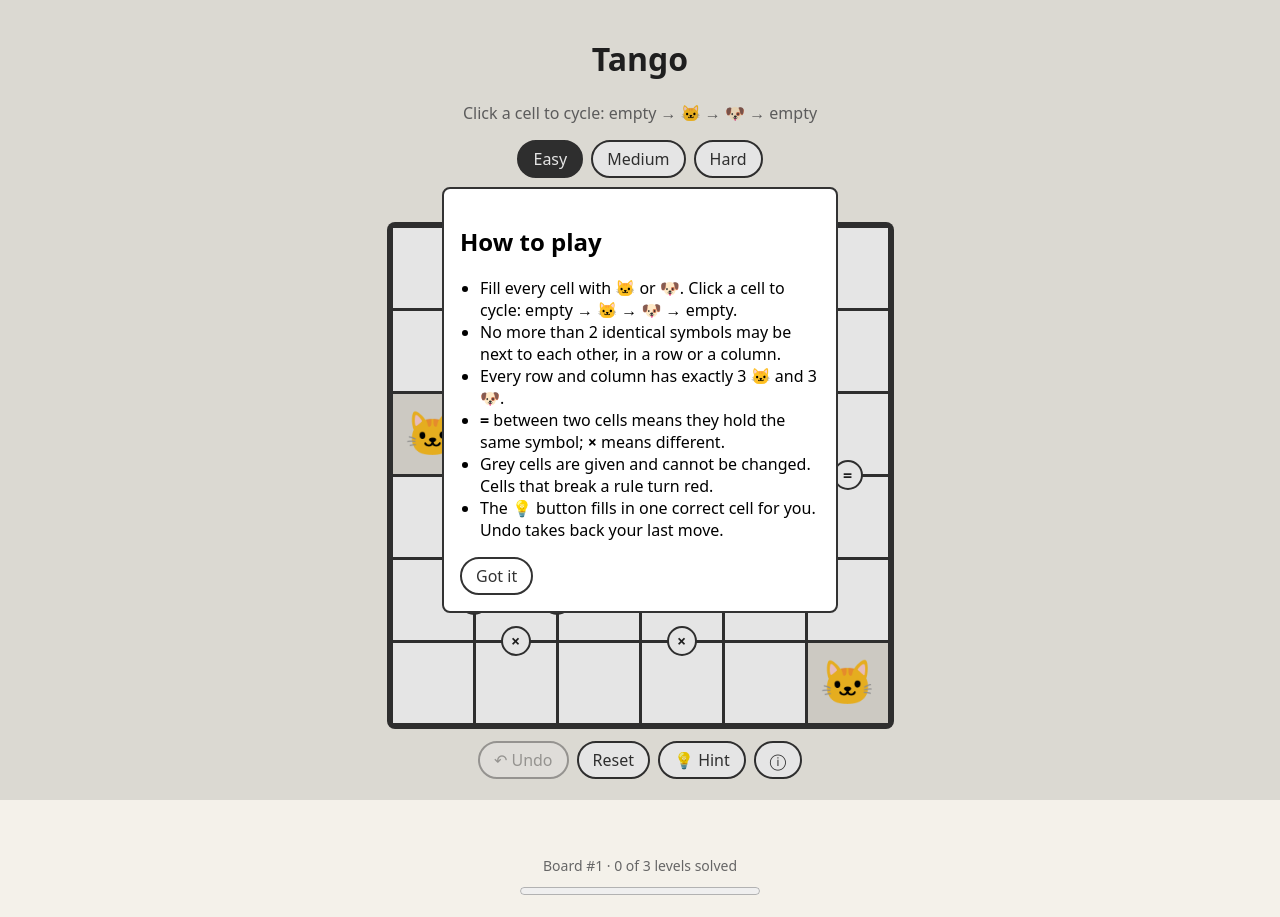
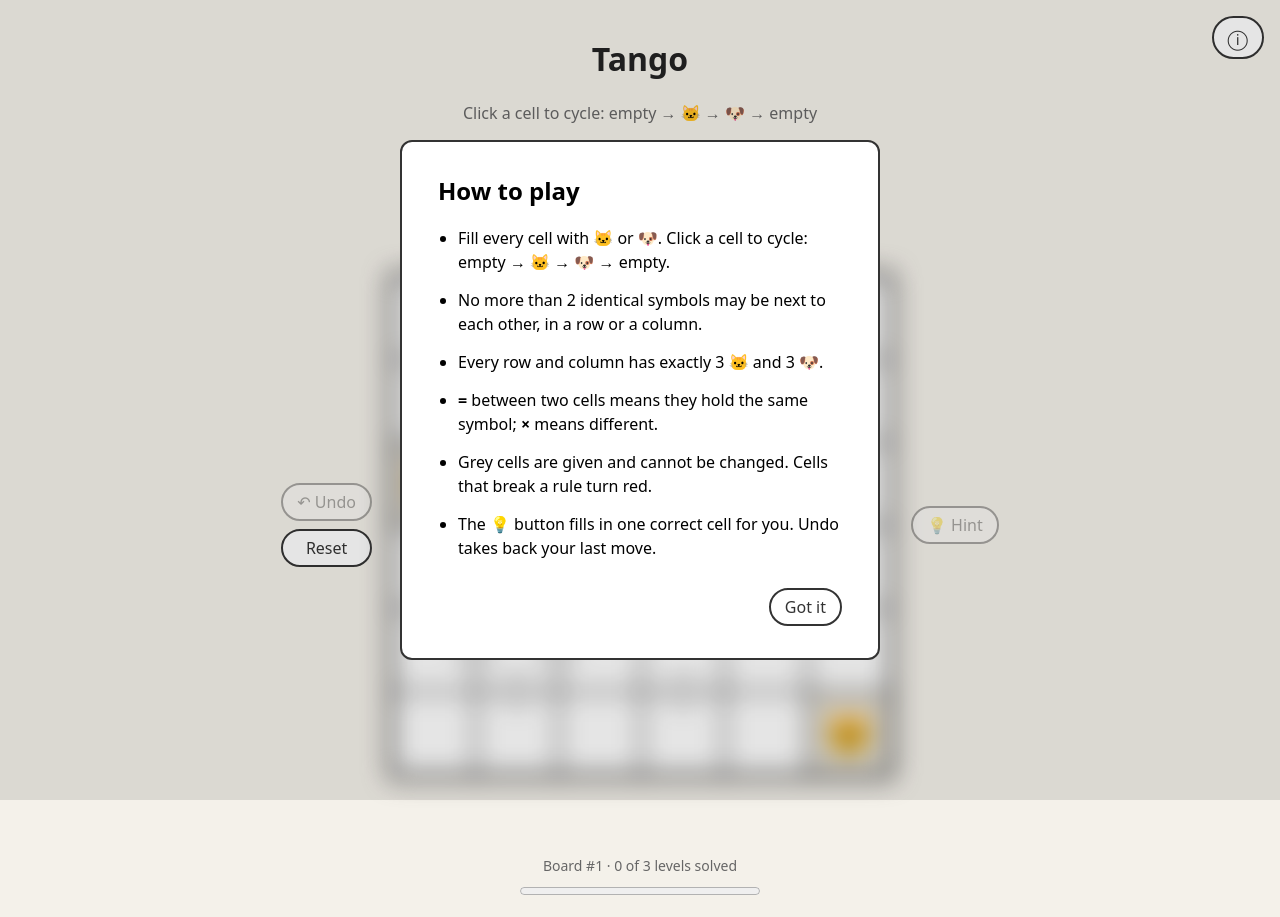
Before and after one commit to wielkate/linkedin-tango, a website built with Vite: page index.html in a window 1280 px wide. Both pictures are taken after a click on the button "How to play". Built offline with nearby package versions, Linux system fonts and the light colour scheme.

Commit message:
Rearrange buttons, add pause\/resume, pause timer while info is open, add spacing
Co-Authored-By: Claude Sonnet 5.5 <noreply@anthropic.com>
Claude-Session: https://claude.ai/code/session_01YEEFhzNzdPrR24prKmY42c

```diff
--- a/index.html
+++ b/index.html
@@ -9,14 +9,21 @@
     <main>
       <h1>Tango</h1>
       <p class="hint">Click a cell to cycle: empty → 🐱 → 🐶 → empty</p>
+      <button type="button" id="info" class="control-button" aria-label="How to play">ⓘ</button>
       <div id="difficulty"></div>
-      <p id="timer">0 sec</p>
-      <div id="board"></div>
-      <div id="controls">
-        <button type="button" id="undo" class="control-button">↶ Undo</button>
-        <button type="button" id="reset" class="control-button">Reset</button>
-        <button type="button" id="hint" class="control-button">💡 Hint</button>
-        <button type="button" id="info" class="control-button" aria-label="How to play">ⓘ</button>
+      <div id="timer-row">
+        <span id="timer">0 sec</span>
+        <button type="button" id="pause" class="control-button">⏸ Pause</button>
+      </div>
+      <div id="board-area">
+        <div class="side-controls">
+          <button type="button" id="undo" class="control-button">↶ Undo</button>
+          <button type="button" id="reset" class="control-button">Reset</button>
+        </div>
+        <div id="board"></div>
+        <div class="side-controls">
+          <button type="button" id="hint" class="control-button">💡 Hint</button>
+        </div>
       </div>
       <p id="status"></p>
       <div id="progress"></div>
--- a/src/controls.css
+++ b/src/controls.css
@@ -1,15 +1,8 @@
-#controls {
-  display: flex;
-  justify-content: center;
-  gap: 8px;
-  margin-top: 12px;
-}
 
 #difficulty {
   display: flex;
   justify-content: center;
   gap: 8px;
-  margin-bottom: 12px;
 }
 
 .difficulty-button,
--- a/src/main.ts
+++ b/src/main.ts
@@ -25,12 +25,14 @@ let lockedCellKeys = new Set(givenCells.map(toCellKey));
 
 const changeHistory = new ChangeHistory();
 const stopwatch = new Stopwatch();
+let wasStopwatchPausedBeforeInfo = false;
 const solvedDifficulties = loadSolvedDifficulties();
 
 const difficultyElement = getRequiredElement('difficulty');
 const undoButton = getRequiredButton('undo');
 const resetButton = getRequiredButton('reset');
 const hintButton = getRequiredButton('hint');
+const pauseButton = getRequiredButton('pause');
 const infoButton = getRequiredButton('info');
 const infoDialog = getRequiredElement('info-dialog') as HTMLDialogElement;
 const timerElement = getRequiredElement('timer');
@@ -106,7 +108,7 @@ function revealHint(): void {
 }
 
 function finishPuzzleIfSolved(): void {
-  const isRunningAndSolved = stopwatch.isRunning() && isSolved(board, edgeHints);
+  const isRunningAndSolved = !stopwatch.isStopped() && isSolved(board, edgeHints);
 
   if (!isRunningAndSolved) {
     return;
@@ -115,6 +117,29 @@ function finishPuzzleIfSolved(): void {
   stopwatch.stop();
   solvedDifficulties.add(selectedDifficulty);
   saveSolvedDifficulties(solvedDifficulties);
+}
+
+function togglePause(): void {
+  if (stopwatch.isPaused()) {
+    stopwatch.resume();
+  } else {
+    stopwatch.pause();
+  }
+  render();
+}
+
+function openInfo(): void {
+  wasStopwatchPausedBeforeInfo = stopwatch.isPaused();
+  stopwatch.pause();
+  infoDialog.showModal();
+  render();
+}
+
+function handleInfoClosed(): void {
+  if (!wasStopwatchPausedBeforeInfo) {
+    stopwatch.resume();
+  }
+  render();
 }
 
 function renderTimer(): void {
@@ -129,8 +154,12 @@ function render(): void {
     { board, lockedCellKeys, cellKeysBreakingRules, edgeHints },
     handleCellClick,
   );
-  undoButton.disabled = changeHistory.isEmpty();
-  hintButton.disabled = isSolved(board, edgeHints);
+  const isPaused = stopwatch.isPaused();
+  boardElement.classList.toggle('paused', isPaused);
+  pauseButton.textContent = isPaused ? '▶ Resume' : '⏸ Pause';
+  pauseButton.disabled = stopwatch.isStopped();
+  undoButton.disabled = changeHistory.isEmpty() || isPaused;
+  hintButton.disabled = isSolved(board, edgeHints) || isPaused;
   renderTimer();
   renderProgress(progressElement, solvedDifficulties, puzzles[selectedDifficulty].id);
   statusElement.textContent = createStatusMessage();
@@ -146,6 +175,8 @@ function createStatusMessage(): string {
 undoButton.addEventListener('click', undoLastChange);
 resetButton.addEventListener('click', resetBoard);
 hintButton.addEventListener('click', revealHint);
-infoButton.addEventListener('click', () => infoDialog.showModal());
+pauseButton.addEventListener('click', togglePause);
+infoButton.addEventListener('click', openInfo);
+infoDialog.addEventListener('close', handleInfoClosed);
 window.setInterval(renderTimer, TIMER_REFRESH_MILLISECONDS);
 render();
--- a/src/panel.css
+++ b/src/panel.css
@@ -1,7 +1,46 @@
+#info {
+  position: fixed;
+  top: 16px;
+  right: 16px;
+  font-size: 20px;
+}
+
+#difficulty {
+  margin-bottom: 28px;
+}
+
+#timer-row {
+  display: flex;
+  justify-content: center;
+  align-items: center;
+  gap: 12px;
+  margin-bottom: 28px;
+}
+
 #timer {
   font-variant-numeric: tabular-nums;
   font-size: 18px;
-  margin: 8px 0;
+  min-width: 100px;
+  text-align: right;
+}
+
+#board-area {
+  display: flex;
+  justify-content: center;
+  align-items: center;
+  gap: 16px;
+}
+
+.side-controls {
+  display: flex;
+  flex-direction: column;
+  gap: 8px;
+}
+
+/* While the stopwatch is paused the board is hidden, so nobody can plan the puzzle for free. */
+#board.paused {
+  filter: blur(12px);
+  pointer-events: none;
 }
 
 #progress {
@@ -15,17 +54,33 @@
 }
 
 progress {
-  width: var(--progress-width, 240px);
+  width: 240px;
   accent-color: #333;
 }
 
 #info-dialog {
-  max-width: 360px;
+  width: min(480px, calc(100vw - 32px));
+  box-sizing: border-box;
+  padding: 32px 36px;
   border: 2px solid #333;
-  border-radius: 8px;
+  border-radius: 12px;
   text-align: left;
+}
+
+#info-dialog h2 {
+  margin-top: 0;
 }
 
 #info-dialog ul {
   padding-left: 20px;
+  margin-bottom: 28px;
 }
+
+#info-dialog li {
+  margin-bottom: 14px;
+  line-height: 1.5;
+}
+
+#info-dialog form {
+  text-align: right;
+}
--- a/src/stopwatch.ts
+++ b/src/stopwatch.ts
@@ -1,30 +1,54 @@
 const MILLISECONDS_PER_SECOND = 1000;
 const SECONDS_PER_MINUTE = 60;
 
-// Counts the time since start(); freezes at stop(). Reading the time costs nothing,
-// the caller decides how often to refresh the display.
+// Counts the time that passed while running. It can be paused and resumed, and is
+// frozen for good by stop(). Reading the time costs nothing, the caller decides how
+// often to refresh the display.
 export class Stopwatch {
-  private startedAtMilliseconds = Date.now();
-  private stoppedAtMilliseconds: number | null = null;
+  private accumulatedMilliseconds = 0;
+  private runningSinceMilliseconds: number | null = Date.now();
+  private hasStopped = false;
 
   restart(): void {
-    this.startedAtMilliseconds = Date.now();
-    this.stoppedAtMilliseconds = null;
+    this.accumulatedMilliseconds = 0;
+    this.runningSinceMilliseconds = Date.now();
+    this.hasStopped = false;
+  }
+
+  pause(): void {
+    if (this.runningSinceMilliseconds === null) {
+      return;
+    }
+
+    this.accumulatedMilliseconds += Date.now() - this.runningSinceMilliseconds;
+    this.runningSinceMilliseconds = null;
+  }
+
+  resume(): void {
+    const canResume = !this.hasStopped && this.runningSinceMilliseconds === null;
+
+    if (canResume) {
+      this.runningSinceMilliseconds = Date.now();
+    }
   }
 
   stop(): void {
-    if (this.stoppedAtMilliseconds === null) {
-      this.stoppedAtMilliseconds = Date.now();
-    }
+    this.pause();
+    this.hasStopped = true;
   }
 
-  isRunning(): boolean {
-    return this.stoppedAtMilliseconds === null;
+  isStopped(): boolean {
+    return this.hasStopped;
+  }
+
+  isPaused(): boolean {
+    return !this.hasStopped && this.runningSinceMilliseconds === null;
   }
 
   getElapsedSeconds(): number {
-    const endMilliseconds = this.stoppedAtMilliseconds ?? Date.now();
-    return Math.floor((endMilliseconds - this.startedAtMilliseconds) / MILLISECONDS_PER_SECOND);
+    const currentRunMilliseconds =
+      this.runningSinceMilliseconds === null ? 0 : Date.now() - this.runningSinceMilliseconds;
+    return Math.floor((this.accumulatedMilliseconds + currentRunMilliseconds) / MILLISECONDS_PER_SECOND);
   }
 }
 
```
Also changed, not shown: README.md.
